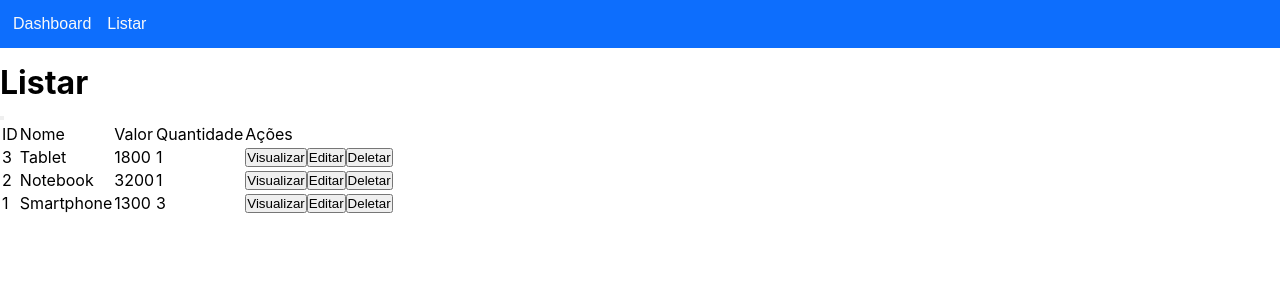
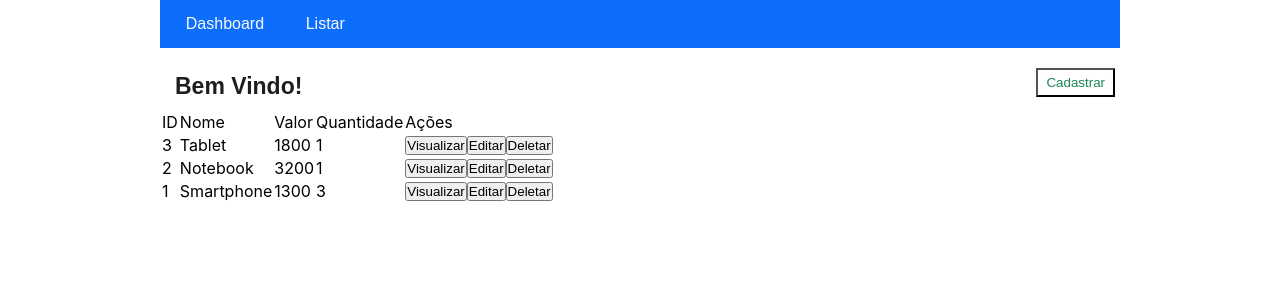
Before and after one commit to DhBarboza/Stock-Manager, a React (Create React App) app in the folder app/: page /list in a window 1280 px wide. Shown: the top 300 px of the page. Built offline with nearby package versions, Linux system fonts and the light colour scheme.

Commit message:
Add style layout and components

```diff
--- a/app/src/components/Menu/index.js
+++ b/app/src/components/Menu/index.js
@@ -1,13 +1,21 @@
 import React from 'react';
-import { Link } from 'react-router-dom';
+import { NavLink } from 'react-router-dom';
 import { NavList } from './style';
 
 
 export const Menu = () => {
     return(
         <NavList>
-            <Link to="/">Dashboard</Link>
-            <Link to="/list">Listar</Link>
+            <NavLink to="/">
+                <li>
+                    Dashboard
+                </li>
+            </NavLink>
+            <NavLink to="/list">
+                <li>
+                    Listar
+                </li>
+            </NavLink>
         </NavList>
     )
 }
--- a/app/src/pages/Home/index.js
+++ b/app/src/pages/Home/index.js
@@ -1,10 +1,14 @@
 import React from 'react';
 import { Menu } from '../../components/Menu';
+import { Container, Title, TitleContent } from '../../styles/custom_adm';
 
 export const Home = () => {
     return(
-        <>
+        <Container>
             <Menu />
-        </>
+            <TitleContent>
+                <Title>Bem Vindo!</Title>
+            </TitleContent>
+        </Container>
     );
 }
--- a/app/src/pages/List/index.js
+++ b/app/src/pages/List/index.js
@@ -1,12 +1,14 @@
 import React, { useEffect, useState } from "react";
 import { Link, useLocation } from "react-router-dom";
 import { Menu } from '../../components/Menu';
+import { Container, Title, TitleContent, ActionButton, SuccessButton } from '../../styles/custom_adm';
+
 
 export const List = () => {
     // Utilizando desestruturação
     const { state } = useLocation();
 
-    const [status, setStatus] = useState({
+    const [status] = useState({
         type: state ? 'success' : "",
         mensage: state ? 'Produto cadastrado com sucesso' : ""
     });
@@ -50,13 +52,20 @@ export const List = () => {
     }
 
     return(
-        <>
+        <Container>
             <Menu />
-            <h1>Listar</h1>
+            <TitleContent>
+                <Title>Bem Vindo!</Title>
+                <ActionButton>
+                    <Link to="/register">
+                        <SuccessButton type="button">Cadastrar</SuccessButton>
+                    </Link>
+                </ActionButton>
+            </TitleContent>
 
             {status.type === 'success' ? <p>{status.mensage}</p> : ""}
 
-            <Link to="/register"><button type="button"></button></Link>
+
             <table>
                 <thead>
                     <tr>
@@ -85,6 +94,6 @@ export const List = () => {
 
                 </tbody>
             </table>
-        </>
+        </Container>
     );
 }
--- /dev/null
+++ b/app/src/styles/custom_adm.js
@@ -0,0 +1,29 @@
+import styled from "styled-components";
+
+export const Container = styled.section`
+    margin: 0px auto;
+    width: 960px;
+    max-width: 960px;
+`;
+
+export const TitleContent = styled.section`
+    display: flex;
+    justify-content: space-between;
+`;
+
+export const Title = styled.h1`
+    font-size: 23px;
+    font-family: sans-serif;
+    margin: 10px 15px;
+    color: #1d1e1e;
+`;
+
+export const ActionButton = styled.section`
+    margin: 5px;
+`;
+
+export const SuccessButton = styled.button`
+    background-color: #fff;
+    color: #198754;
+    padding: 5px 8px;
+`;
```
